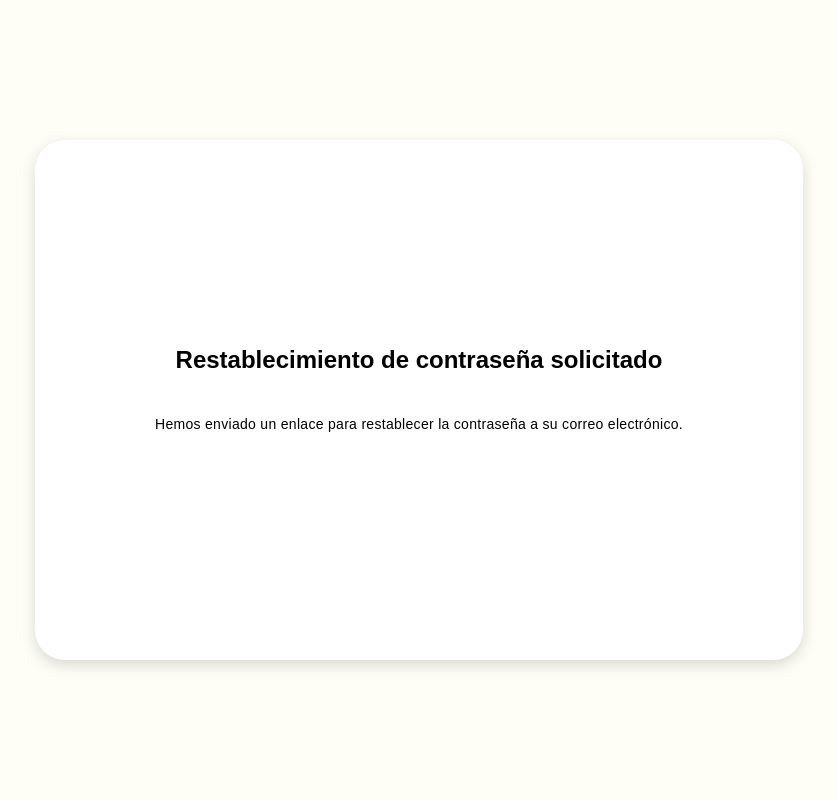
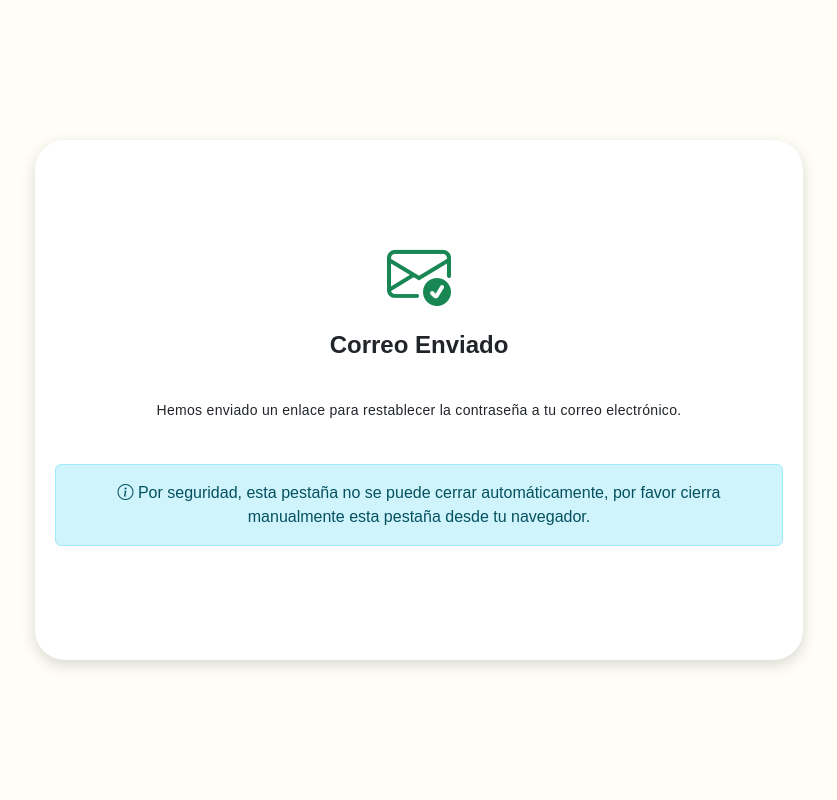
Before and after one commit to OscarChaverra/Notepads_Backend, a Django app: template templates/registration/password_reset_done.html in a window 1280 px wide. Shown: the whole page, without its empty margins (221-1058 px from the left). Run offline with Django 5.2, Linux system fonts and the light colour scheme; the template is opened without the code that fills it, so the values that code supplies are empty; parts of the project's set-up code (start-up, migrations or seed data) failed here and were passed over.

Commit message:
cambios minimos de logica y en las settings

```diff
--- a/Notepads/settings.py
+++ b/Notepads/settings.py
@@ -10,10 +10,9 @@ For the full list of settings and their values, see
 https://docs.djangoproject.com/en/5.1/ref/settings/
 """
 
-# import environ
+
 from dotenv import load_dotenv
 import os
-# import pymysql
 from pathlib import Path
 
 # # Build paths inside the project like this: BASE_DIR / 'subdir'.
--- a/enfermedad/urls.py
+++ b/enfermedad/urls.py
@@ -3,5 +3,5 @@ from . import views
 
 urlpatterns = [
     path("add/",views.SaveDiseases.as_view(),name="saveDiseases"),
-
+    path("ViewEnfermedad/",views.ViewEnfermedades.as_view(),name="ViewEnfermedad")
 ]
--- a/evento/urls.py
+++ b/evento/urls.py
@@ -6,6 +6,5 @@ urlpatterns = [
     path("calendarEvents/",views.EventView.as_view(),name="events"),
     path("createSpecialEvent/",views.CreateSpecialEvent.as_view(),name="create special event"),
     # path("modifySpecialEvent/",views.ModifySpecialEvent.as_view(),name = "modify special event"),
-    path("deleteSpecialEvent/",views.DeleteSpecialEvent.as_view(),name="delete special event") ,
-    path("ModificarFecha",views.Update.as_view(),name='Modificar')
+    path("deleteSpecialEvent/",views.DeleteSpecialEvent.as_view(),name="delete special event")
 ]
--- a/plaga/urls.py
+++ b/plaga/urls.py
@@ -3,5 +3,5 @@ from . import views
 
 urlpatterns = [
     path("add/",views.SavePlagues.as_view(),name="saveDisease"),
-
+    path("ViewPlaga/",views.ViewPlaga.as_view(),name="ViewPlaga"),
 ]
--- a/static/css/password_reset_done.css
+++ b/static/css/password_reset_done.css
@@ -1,43 +1,41 @@
-*{
+
+* {
     margin: 0;
     padding: 0;
     box-sizing: border-box;
     font-family: 'Montserrat', sans-serif;
 }
 
-body{
-    background-color: #FFFEF6; /* Color de fondo suave */
+body {
+    background-color: #FFFEF6;
     display: flex;
     align-items: center;
     justify-content: center;
-    flex-direction: column;
     height: 100vh;
 }
 
-.container{
-    background-color: #FFFFFF; /* Fondo blanco */
+.container {
+    background-color: #FFFFFF;
     border-radius: 30px;
-    box-shadow: 0 5px 15px rgba(0, 0, 0, 0.15); /* Sombra suave */
-    position: relative;
+    box-shadow: 0 5px 15px rgba(0, 0, 0, 0.15);
     width: 768px;
     max-width: 100%;
-    min-height: 520px; /* Incrementado para más contenido */
-
-    /* Flexbox para centrar el contenido */
+    min-height: 520px;
     display: flex;
     flex-direction: column;
-    align-items: center; /* Centra horizontalmente */
-    justify-content: center; /* Centra verticalmente */
-    text-align: center; /* Centra el texto dentro de los elementos */
+    align-items: center;
+    justify-content: center;
+    text-align: center;
+    padding: 20px;
 }
 
-.container h2{
+.container h2 {
     font-size: 24px;
     font-weight: bold;
     margin-bottom: 20px;
 }
 
-.container p{
+.container p {
     font-size: 14px;
     line-height: 20px;
     letter-spacing: 0.3px;
--- a/templates/registration/password_reset_done.html
+++ b/templates/registration/password_reset_done.html
@@ -1,16 +1,30 @@
 {% load static %}
 <!DOCTYPE html>
-<html lang="en">
+<html lang="es">
 <head>
     <meta charset="UTF-8">
     <meta name="viewport" content="width=device-width, initial-scale=1.0">
-    <title>Recuperar contraseña</title>
+    <title>Recuperar Contraseña</title>
+
+    <!-- Bootstrap CSS -->
+    <link href="https://cdn.jsdelivr.net/npm/bootstrap@5.3.0/dist/css/bootstrap.min.css" rel="stylesheet">
+    <link rel="stylesheet" href="https://cdn.jsdelivr.net/npm/bootstrap-icons/font/bootstrap-icons.css">
     <link rel="stylesheet" href="{% static 'css/password_reset_done.css' %}">
 </head>
 <body>
-    <main class="container">
-        <h2>Restablecimiento de contraseña solicitado</h2>
-        <p>Hemos enviado un enlace para restablecer la contraseña a su correo electrónico.</p>
-    </main>
+
+    <div class="container">
+        <i class="bi bi-envelope-check text-success display-3"></i>
+        <h2 class="mt-3">Correo Enviado</h2>
+        <p class="lead">Hemos enviado un enlace para restablecer la contraseña a tu correo electrónico.</p>
+
+        <div class="alert alert-info mt-4">
+            <i class="bi bi-info-circle"></i> Por seguridad, esta pestaña no se puede cerrar automáticamente,
+            por favor cierra manualmente esta pestaña desde tu navegador.
+        </div>
+    </div>
+
+
+
 </body>
 </html>
```
Also changed, not shown: enfermedad/views.py (+53 -0 lines), evento/views.py (+4 -3 lines), inicioCalendario/views.py (+9 -9 lines), plaga/views.py (+27 -0 lines).
